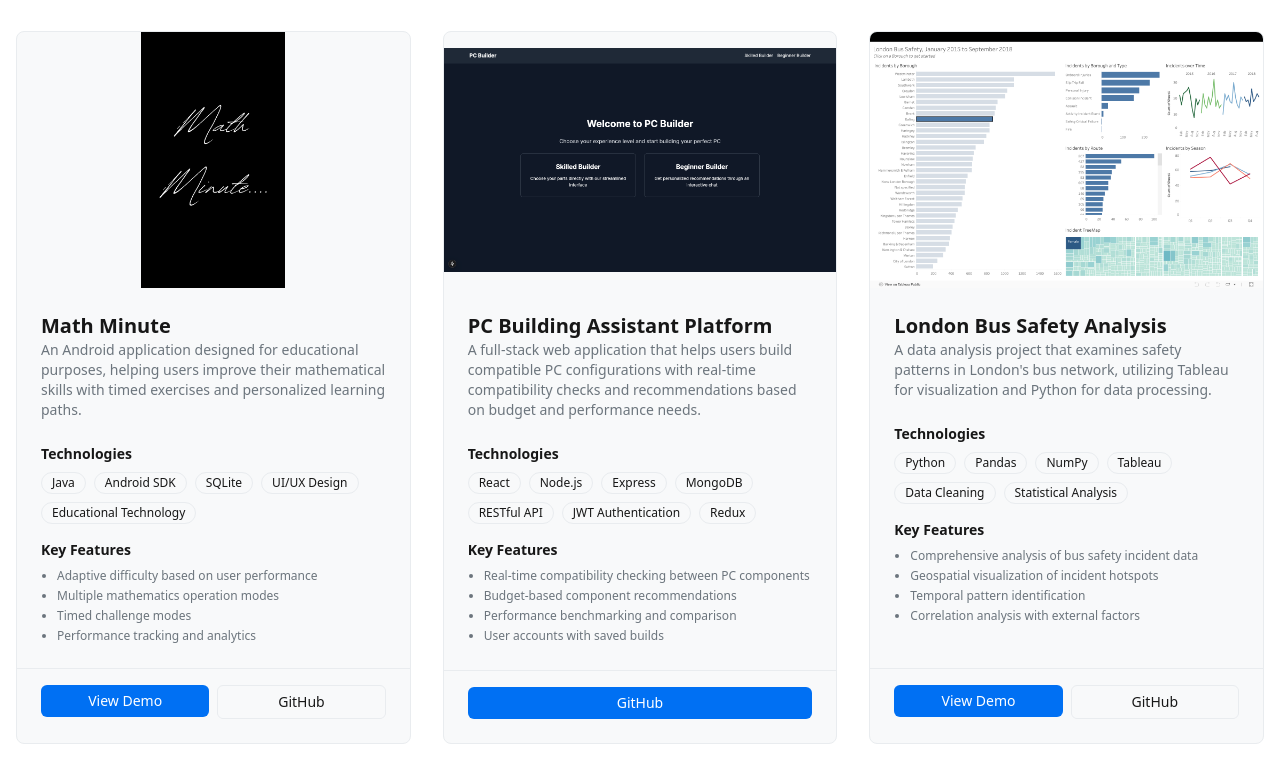
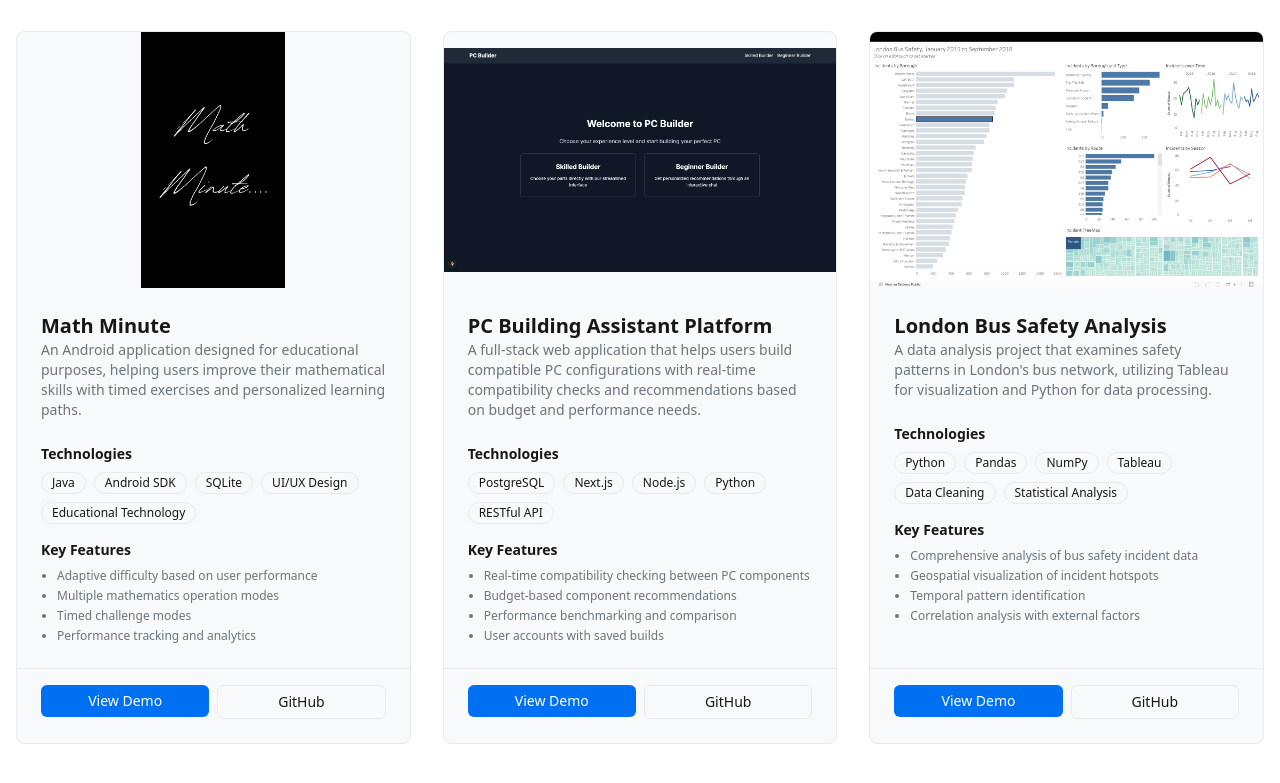
Before and after one commit to nithinramkalava/nithinramkalava, a Next.js app: page / in a window 1280 px wide. Shown: the part 5408-6191 px from the top of the page. Built offline with nearby package versions, Linux system fonts and the light colour scheme.

Commit message:
Add PC Builder Demo URL

```diff
--- a/src/components/sections/projects-section.tsx
+++ b/src/components/sections/projects-section.tsx
@@ -60,7 +60,7 @@
       title: "Post-Quantum Cryptography Implementation",
       description: "An npm package implementing post-quantum cryptographic algorithms for secure communication in a quantum computing era, with focus on lattice-based cryptography.",
       image: "/images/projects/post-quantum.png",
-      technologies: ["JavaScript", "Node.js", "Cryptography", "npm", "WebAssembly", "Mathematical Algorithms"],
+      technologies: ["JavaScript", "Node.js", "Cryptography", "npm", "Mathematical Algorithms"],
       githubUrl: "https://github.com/nithinkalava/post-quantum-crypto",
       featured: true,
       keyFeatures: [
@@ -92,8 +92,9 @@
       title: "PC Building Assistant Platform",
       description: "A full-stack web application that helps users build compatible PC configurations with real-time compatibility checks and recommendations based on budget and performance needs.",
       image: "/images/projects/pc-building.png",
-      technologies: ["React", "Node.js", "Express", "MongoDB", "RESTful API", "JWT Authentication", "Redux"],
-      githubUrl: "https://github.com/nithinkalava/pc-builder",
+      technologies: ["PostgreSQL", "Next.js", "Node.js", "Python", "RESTful API"],
+      demoUrl: "https://pcbuilder-ai.vercel.app/",
+      githubUrl: "https://github.com/nithinramkalava/build-your-pc",
       keyFeatures: [
         "Real-time compatibility checking between PC components",
         "Budget-based component recommendations",
```
